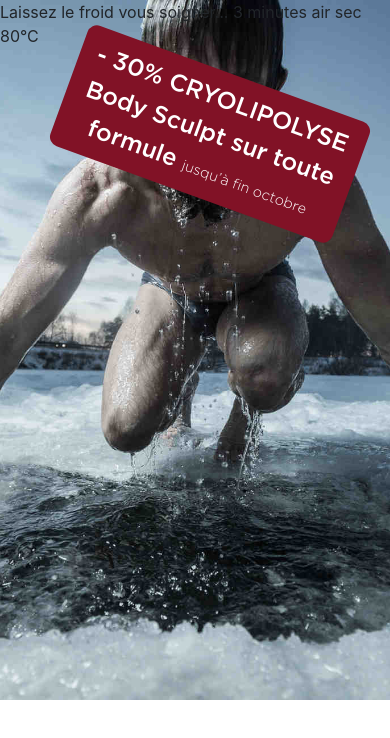
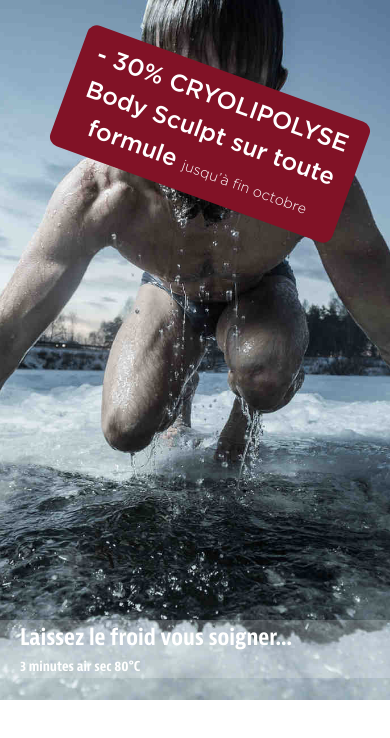
Before and after one commit to Christophe-miw/2020_eval, a website: page index.html in a window 390 px wide. Drawn offline with Linux system fonts and the light colour scheme.

Commit message:
style accroche mobile

```diff
--- a/css/style.scss
+++ b/css/style.scss
@@ -21,4 +21,19 @@ header {
     font-weight: 200;
     font-size: 0.6em;
   }
+  .accroche {
+    position: absolute;
+    top: 620px;
+    padding: 0 20px;
+    display: flex;
+    flex-direction: column;
+    width: 100%;
+    color: #fff;
+    background-color: #fff3;
+    font-family: "Bernina Sans";
+    font-size: 1.5em;
+    span:last-child {
+      font-size: 0.6em;
+    }
+  }
 }
```
Also changed, not shown: css/style.css, 1 other file.
